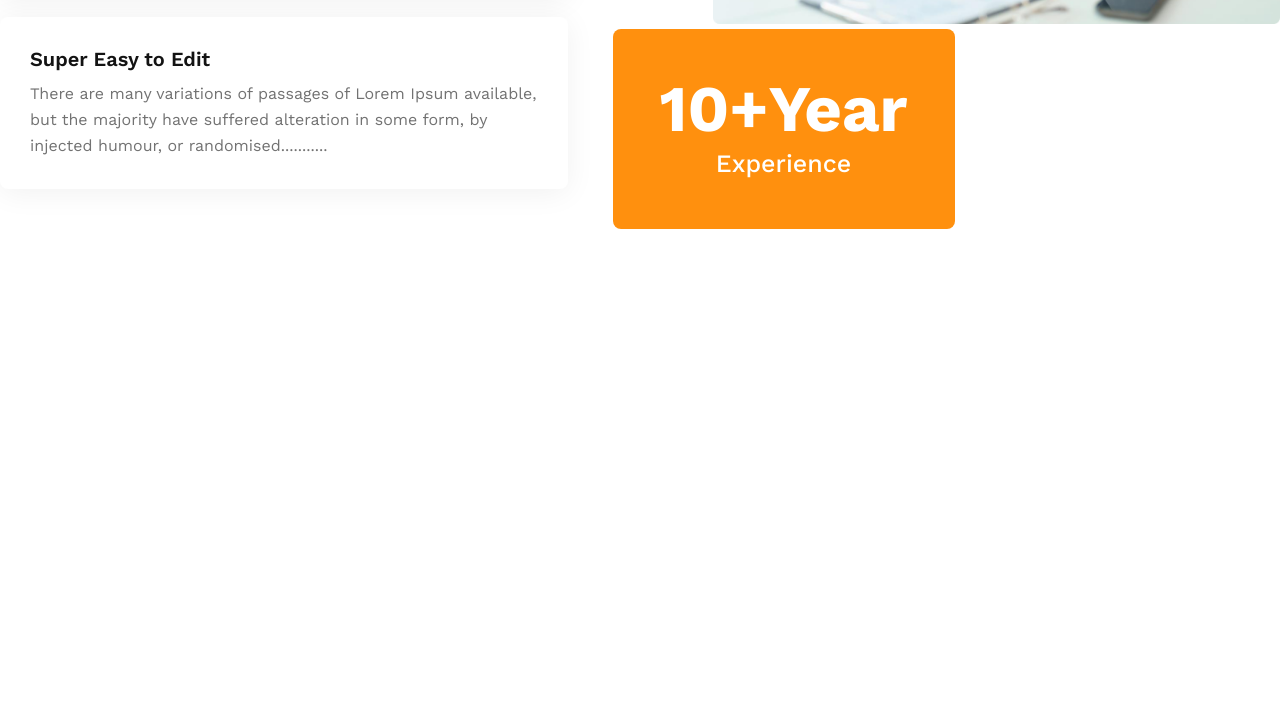
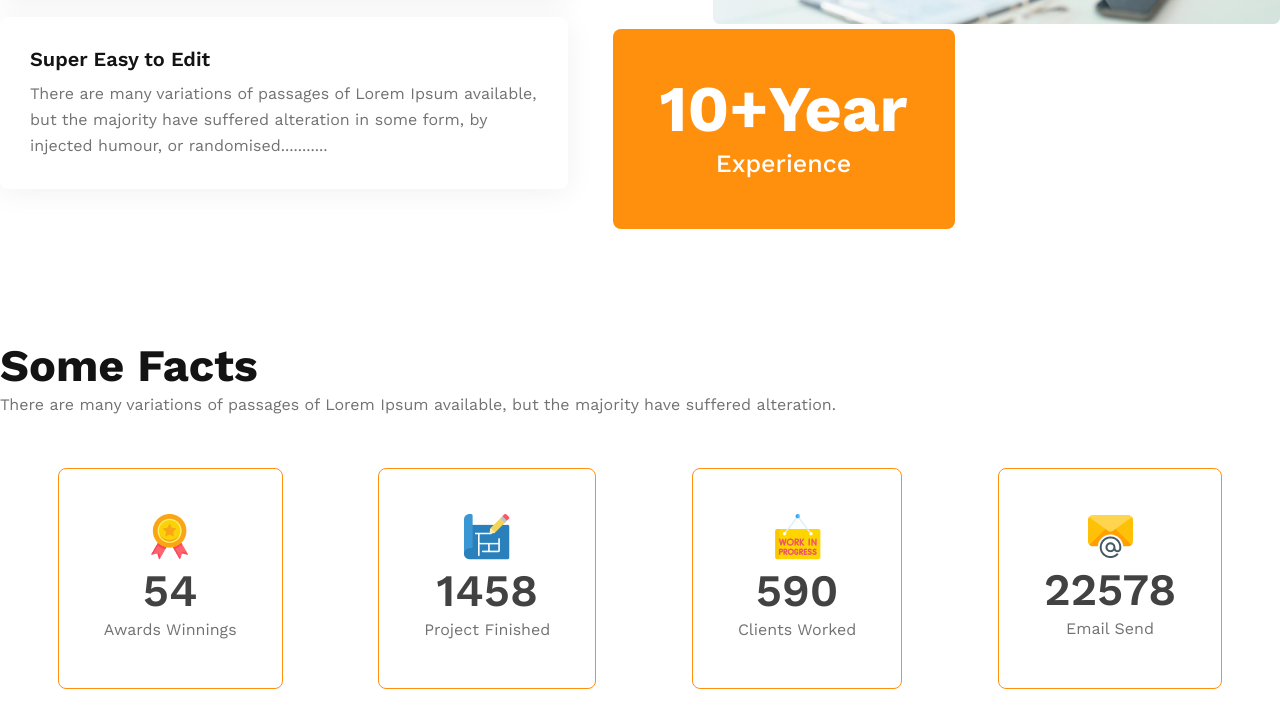
Before and after one commit to Asad9340/practice-architects-website, a plain HTML site: page index.html in a window 1280 px wide. Shown: the part 2917-3644 px from the top of the page. Before the commit the page ends 3256 px from the top, so only its background shows below. Drawn offline with nearby package versions, Linux system fonts and the light colour scheme.

Commit message:
award section added successfylly

```diff
--- a/index.html
+++ b/index.html
@@ -122,7 +122,37 @@
           </div>
         </div>
       </section>
-      <section></section>
+      <section>
+        <div class="fact-section">
+          <div>
+            <h3 class="team-title">Some Facts</h3>
+            <p class="paragraph">There are many variations of passages of Lorem Ipsum available, but the majority have suffered alteration.</p>
+          </div>
+          <div class="fact-award">
+            <div>
+              <img src="./images/icons/ribon.png" alt="">
+              <h3 class="fact-count">54</h3>
+              <p class="paragraph">Awards Winnings</p>
+            </div>
+            <div>
+              <img src="./images/icons/projects.png" alt="">
+              <h3 class="fact-count">1458</h3>
+              <p class="paragraph">Project Finished</p>
+            </div>
+            <div>
+              <img src="./images/icons/customers.png" alt="">
+              <h3 class="fact-count">590</h3>
+              <p class="paragraph">Clients Worked</p>
+            </div>
+            <div>
+              <img src="./images/icons/email.png" alt="">
+              <h3 class="fact-count">22578</h3>
+              <p class="paragraph">Email Send</p>
+            </div>
+          </div>
+
+        </div>
+      </section>
     </main>
     <footer></footer>
   </body>
--- a/styles/style.css
+++ b/styles/style.css
@@ -176,6 +176,29 @@ header {
   line-height: 40px;
 }
 /* Features section style ends here */
+/* Fact section style starts here */
+.fact-section {
+  max-width: 1440px;
+  margin: 0 auto;
+}
+.fact-award {
+  display: flex;
+  justify-content: space-around;
+  margin: 50px 20px;
+  gap: 20px;
+}
+.fact-award div {
+  border: 1px solid #ff900e;
+  padding: 45px;
+  text-align: center;
+  border-radius: 8px;
+}
+.fact-count {
+  color: #424242;
+  font-size: 45px;
+  font-weight: 600;
+}
+/* Fact section style ends here */
 
 /* Responsive for mobile device max width is 576 */
 @media screen and (max-width: 576px) {
@@ -227,6 +250,12 @@ header {
     bottom: -63px;
     left: 281px;
   }
+  .fact-award{
+    display:grid;
+    grid-template-columns: repeat(2,1fr);
+    gap: 20px;
+    margin: 20px 20px;
+  }
 }
 
 /* Responsive for tablet device  */
```
